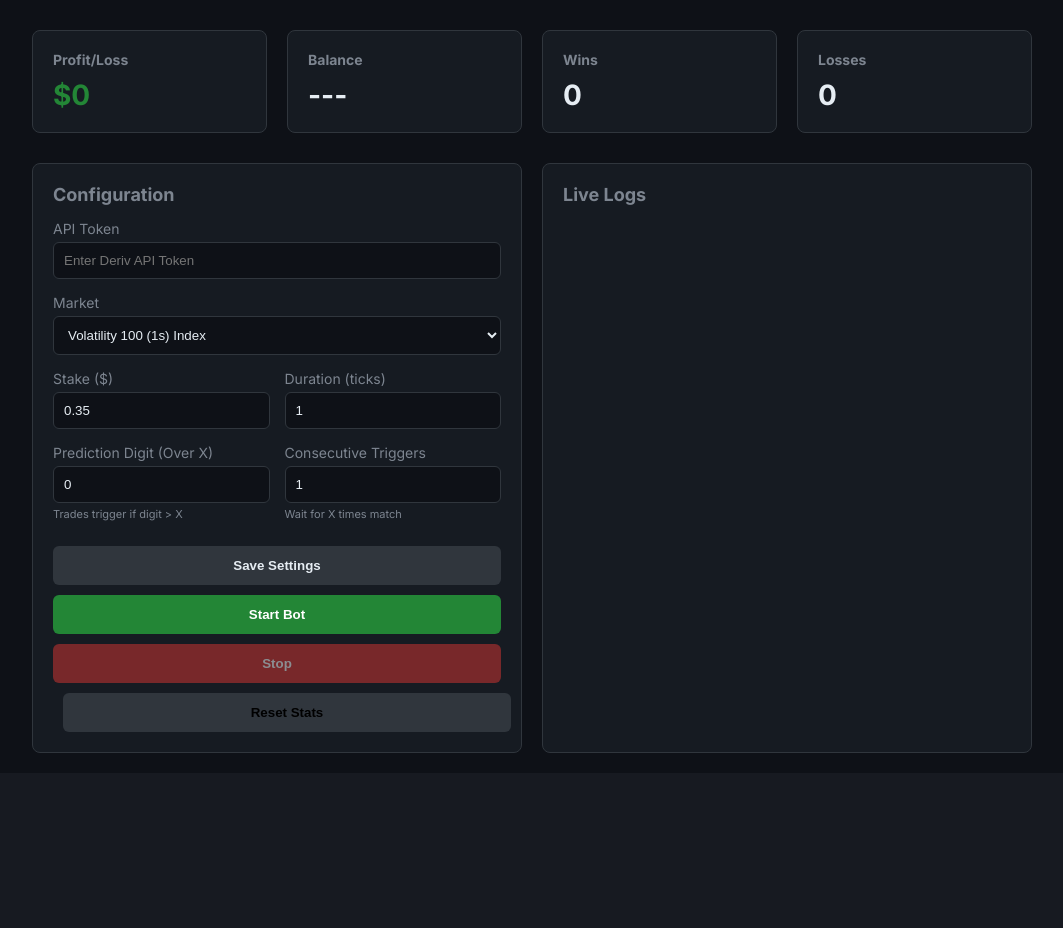
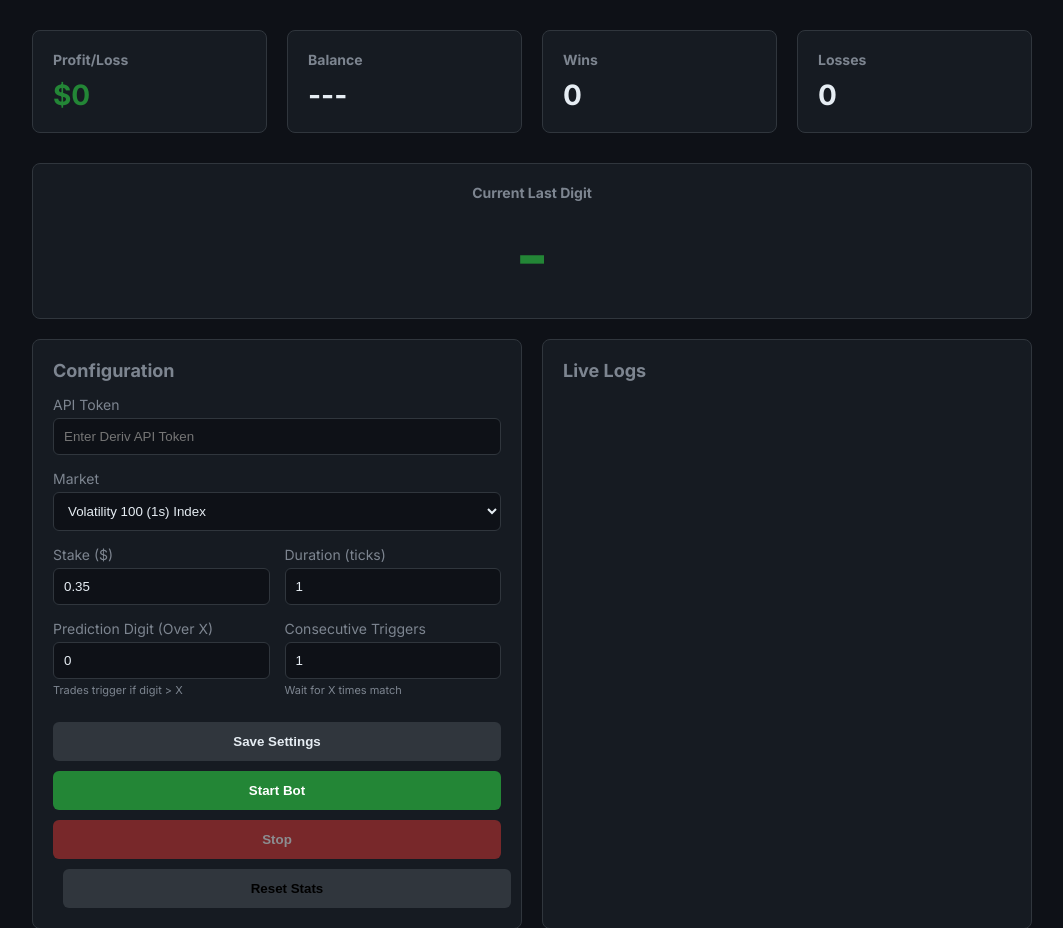
Before and after one commit to mr-ceo7/derivcloud, a Flask app: page / in a window 1280 px wide. Shown: the part 49-977 px from the top of the page, without its empty margins (108-1171 px from the left). Before the commit the page ends 802 px from the top, so only its background shows below. Run offline with Flask 3, Linux system fonts and the light colour scheme; data that the repository does not hold is empty.

Commit message:
feat: Implement current tick stream last digit display and ensure stake amounts are rounded to two decimal places.

```diff
--- a/app.py
+++ b/app.py
@@ -19,6 +19,7 @@ def get_status():
         'losses': bot.losses,
         'total_trades': bot.total_trades,
         'logs': bot.logs,
+        'current_digit': bot.current_digit,
         'settings': {
             'market': bot.market,
             'stake': bot.stake,
--- a/static/script.js
+++ b/static/script.js
@@ -8,6 +8,14 @@ function updateStats() {
             document.getElementById('profit').style.color = data.profit >= 0 ? '#238636' : '#da3633';
             document.getElementById('wins').innerText = data.wins;
             document.getElementById('losses').innerText = data.losses;
+
+            // Update Current Digit
+            const digitDisplay = document.getElementById('digit-display');
+            if (data.current_digit !== null) {
+                digitDisplay.innerText = data.current_digit;
+                // Simple animation/color feedback?
+                // For now just plain text update.
+            }
 
             // Update Badge & Buttons
             const badge = document.getElementById('status-badge');
--- a/templates/index.html
+++ b/templates/index.html
@@ -32,6 +32,15 @@
             <div class="card">
                 <h3>Losses</h3>
                 <div id="losses" class="value">0</div>
+            </div>
+        </div>
+
+        <!-- Current Digit Display -->
+        <div class="card tick-stream-panel" style="margin-bottom: 20px; text-align: center;">
+            <h3>Current Last Digit</h3>
+            <div id="digit-display"
+                style="font-size: 72px; font-weight: 700; color: var(--accent); transition: color 0.1s;">
+                -
             </div>
         </div>
 
```
Also changed, not shown: trading_bot.py (+6 -2 lines).
